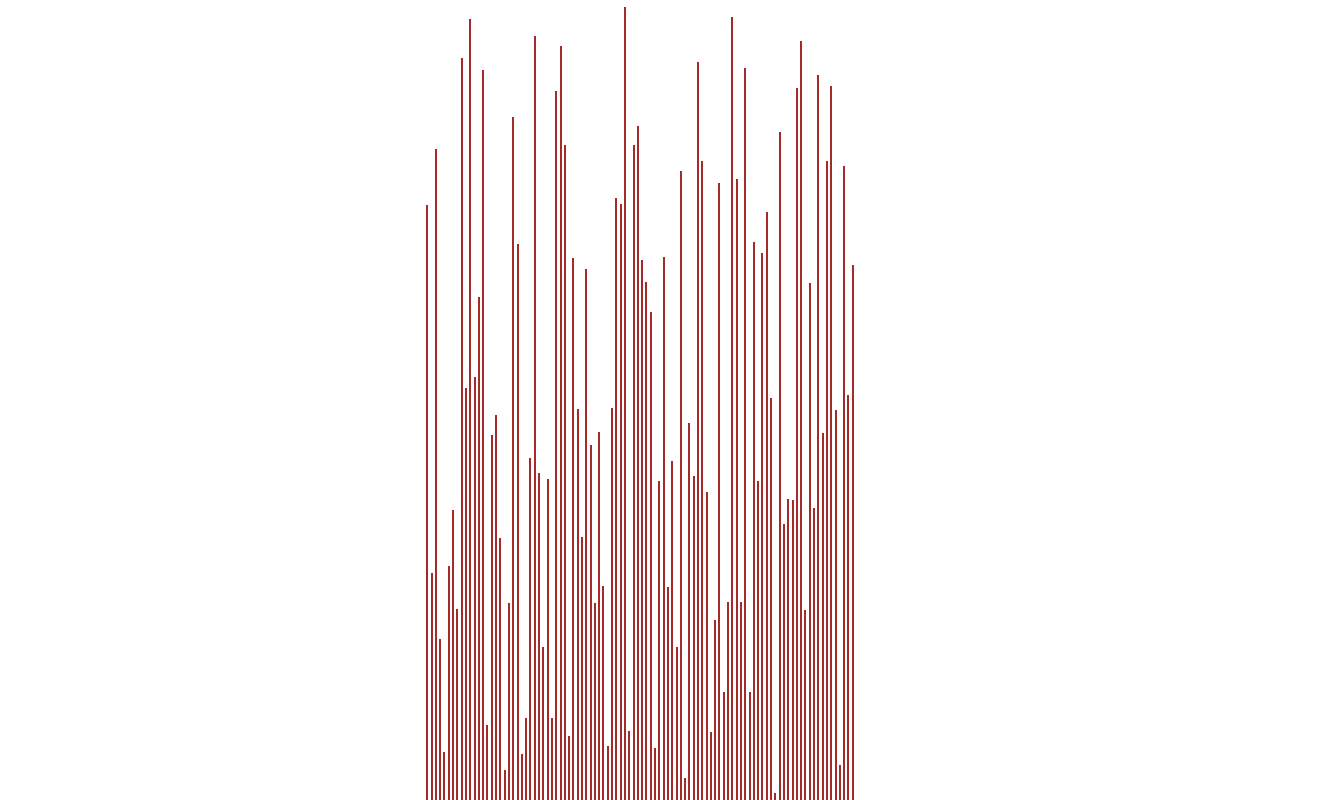
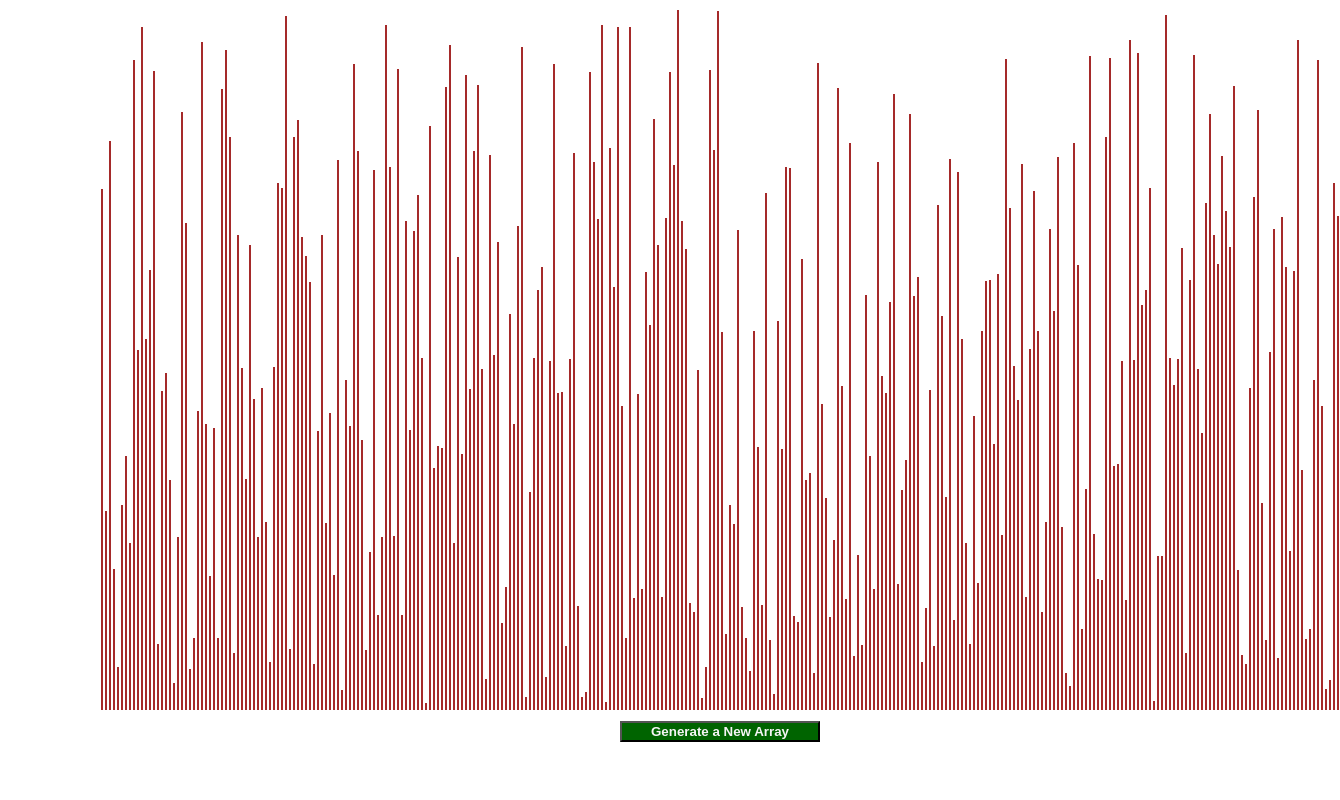
Before and after one commit to cris-her/sorting-visualizer, a React (Create React App) app: page / in a window 1280 px wide. Shown: the whole page, 1340 px wide, since content can reach past the window. Built offline with nearby package versions, Linux system fonts and the light colour scheme.

Commit message:
Adding button component which allows user to reset current array

```diff
--- a/src/App.css
+++ b/src/App.css
@@ -2,6 +2,7 @@
   text-align: center;
   display: grid;
   grid-template-columns: 100px auto 100px;
+  grid-template-rows: 100px auto 100px;
 }
 
 .App-logo {
--- a/src/SortingVisualizer/SortingVisualizer.css
+++ b/src/SortingVisualizer/SortingVisualizer.css
@@ -1,15 +1,32 @@
+.dashboard {
+  display: inherit;
+  grid-column-start: 2;
+}
+
 .array-container {
   display: flex;
   align-items: flex-end;
-  justify-content: space-evenly;
   justify-self: center;
   align-self: center;
-  width: 40%;
-  grid-column-start: 2;
-  height: 800px;
+  grid-row-start: 2;
+  margin-top: 10px;
 }
 
 .array-bar {
   background-color: brown;
   width: 2px;
+  margin: 0 1px;
 }
+
+.actions {
+  margin: 10px 0;
+  justify-self: center;
+  grid-row-start: 3;
+}
+
+.button {
+  width: 200px;
+  background-color: darkgreen;
+  color: whitesmoke;
+  font-weight: 600;
+}
--- a/src/SortingVisualizer/SortingVisualizer.jsx
+++ b/src/SortingVisualizer/SortingVisualizer.jsx
@@ -16,8 +16,8 @@ export default class SortingVisualizer extends Component {
 
   resetArray() {
     const array = [];
-    for (let i = 0; i < 100; i++) {
-      array.push(randomIntFromInterval(5, 800));
+    for (let i = 0; i < 310; i++) {
+      array.push(randomIntFromInterval(5, 700));
     }
     this.setState({ array });
   }
@@ -26,6 +26,7 @@ export default class SortingVisualizer extends Component {
     const { array } = this.state;
 
     return (
+      <div className="dashboard">
         <div className="array-container">
           {array.map((value, idx) => (
             <div
@@ -35,6 +36,12 @@ export default class SortingVisualizer extends Component {
             ></div>
           ))}
         </div>
+        <div className="actions">
+          <button className="button" onClick={() => this.resetArray()}>
+            Generate a New Array
+          </button>
+        </div>
+      </div>
     );
   }
 }
```
Lines whose indentation alone changed are shown as unchanged.
